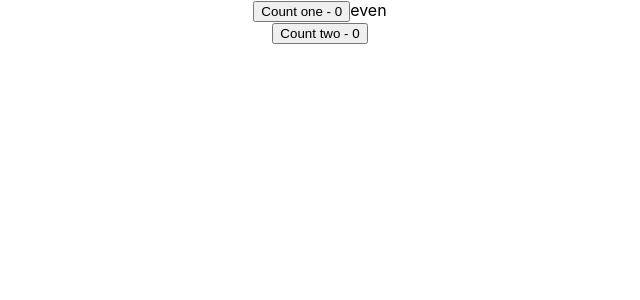
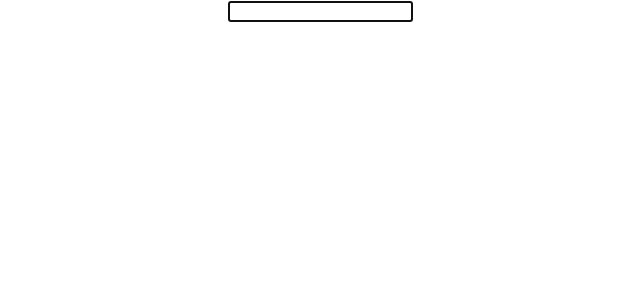
Before and after one commit to wildfoxcard/lessons-react, a React (Create React App) app in the folder reactjs/reducer-hook/: page / in a window 1280 px wide. Shown: the top 300 px of the page, without its empty margins (320-960 px from the left). Built offline with nearby package versions, Linux system fonts and the light colour scheme.

Commit message:
video 71 completed

```diff
--- a/reactjs/reducer-hook/src/App.js
+++ b/reactjs/reducer-hook/src/App.js
@@ -1,14 +1,16 @@
 import React from 'react';
 import './App.css';
 // import DataFetchingOne from './component/DataFetchingOne';
-import DataFetchingTwo from './component/DataFetchingTwo';
-import Counter from './component/Counter';
+// import DataFetchingTwo from './component/DataFetchingTwo';
+// import Counter from './component/Counter';
+import FocusInput from './component/FocusInput';
 
 function App() {
   return (
     <div className="App">
+      <FocusInput />
       {/* <DataFetchingTwo /> */}
-      <Counter />
+      {/* <Counter /> */}
     </div>
   );
 }
--- /dev/null
+++ b/reactjs/reducer-hook/src/component/FocusInput.js
@@ -0,0 +1,20 @@
+import React, {useEffect, useRef} from 'react'
+
+function FocusInput() {
+    const inputRef = useRef(null)
+
+    useEffect(() => {
+        //focus the input element
+        inputRef.current.focus()
+
+    }, [])
+
+    return (
+        <div>
+            <input ref={inputRef} type="text" />
+
+        </div>
+    )
+}
+
+export default FocusInput
```
Also changed, not shown: 1 other file (tests, documents, lock files or other folders).
